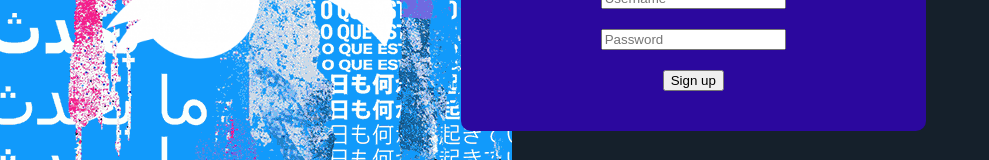
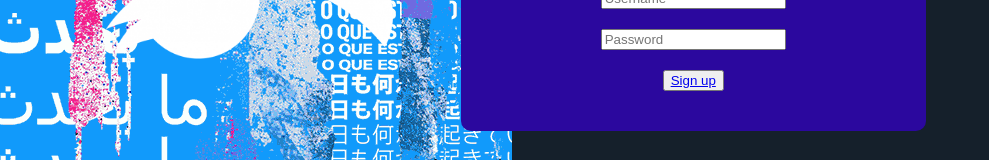
Before and after one commit to 0xhel/Hackatweet, a Next.js app in the folder Frontend/: page / in a window 1280 px wide. Both pictures are taken after a click on the button "Sign up". Shown: the part 466-626 px from the top of the page, without its empty margins (0-989 px from the left). Built offline with nearby package versions, Linux system fonts and the light colour scheme.

Commit message:
ajout fichiers

```diff
--- a/Frontend/components/ModalIn.jsx
+++ b/Frontend/components/ModalIn.jsx
@@ -1,13 +1,40 @@
 import Image from 'next/image'
 import { useState } from 'react';
+import { useDispatch, useSelector } from 'react-redux';
 import styles from '../styles/Home.module.css';
 import { FontAwesomeIcon } from '@fortawesome/react-fontawesome';
 import { faXmark } from '@fortawesome/free-solid-svg-icons';
+import { login } from '../reducers/user';
+import Link from 'next/link'
 
 function ModalIn(props) {
+    const dispatch = useDispatch();
+    const user = useSelector((state) => state.user.value);
 
     const [signInUsername, setSignInUsername] = useState('');
     const [signInPassword, setSignInPassword] = useState('');
+
+    const handleRegister = () => {
+        fetch('http://localhost:3000/signin', {
+            method: 'POST',
+            headers: { 'Content-Type': 'application/json' },
+            body: JSON.stringify({ username: signInUsername, password: signInPassword }),
+
+        }).then(response => response.json())
+            .then(data => {
+                if (data.result) {
+                    dispatch(login({ username: signInUsername, token: data.token }));
+                    setSignInUsername('');
+                    setSignInPassword('');
+                }
+
+            })
+
+
+    }
+
+
+
 
     if (!props.open) return null
 
@@ -21,7 +48,7 @@ function ModalIn(props) {
             <h2>Connect to Hackatweet</h2>
             <input type="text" placeholder="Username" id="signInUsername" onChange={(e) => setSignInUsername(e.target.value)} value={signInUsername} />
             <input type="password" placeholder="Password" id="signInPassword" onChange={(e) => setSignInPassword(e.target.value)} value={signInPassword} />
-            <button id="register" onClick={() => handleRegister()}>Sign in</button>
+            <button id="register" onClick={() => handleRegister()}><Link href="/userpage" >Sign in</Link></button>
         </div>
 
     )
--- a/Frontend/components/ModalUp.jsx
+++ b/Frontend/components/ModalUp.jsx
@@ -4,6 +4,8 @@ import { useDispatch, useSelector } from 'react-redux';
 import styles from '../styles/Home.module.css';
 import { FontAwesomeIcon } from '@fortawesome/react-fontawesome';
 import { faXmark } from '@fortawesome/free-solid-svg-icons';
+import { login } from '../reducers/user';
+import Link from 'next/link'
 
 function ModalUp(props) {
     const dispatch = useDispatch();
@@ -14,7 +16,7 @@ function ModalUp(props) {
     const [signUpPassword, setSignUpPassword] = useState('');
 
     const handleRegister = () => {
-        fetch('http://localhost:3000/users/signup', {
+        fetch('http://localhost:3000/signup', {
             method: 'POST',
             headers: { 'Content-Type': 'application/json' },
             body: JSON.stringify({ username: signUpUsername, firstname: signUpFirstname, password: signUpPassword }),
@@ -25,11 +27,10 @@ function ModalUp(props) {
                     dispatch(login({ username: signUpUsername, firstname: signUpFirstname, token: data.token }));
                     setSignUpUsername('');
                     setSignUpPassword('');
-                    return <Link href="../pages/userpage" />
-
                 }
 
             })
+
 
     }
 
@@ -47,8 +48,8 @@ function ModalUp(props) {
             <input type="text" placeholder="Firstname" id="signUpFirstname" onChange={(e) => setSignUpFirstname(e.target.value)} value={signUpFirstname} />
             <input type="text" placeholder="Username" id="signUpUsername" onChange={(e) => setSignUpUsername(e.target.value)} value={signUpUsername} />
             <input type="password" placeholder="Password" id="signUpPassword" onChange={(e) => setSignUpPassword(e.target.value)} value={signUpPassword} />
-            <button id="register" onClick={() => handleRegister()}>Sign up</button>
-        </div>
+            <button id="register" onClick={() => handleRegister()}><Link href="/userpage" >Sign up</Link></button >
+        </div >
 
     )
 
```
